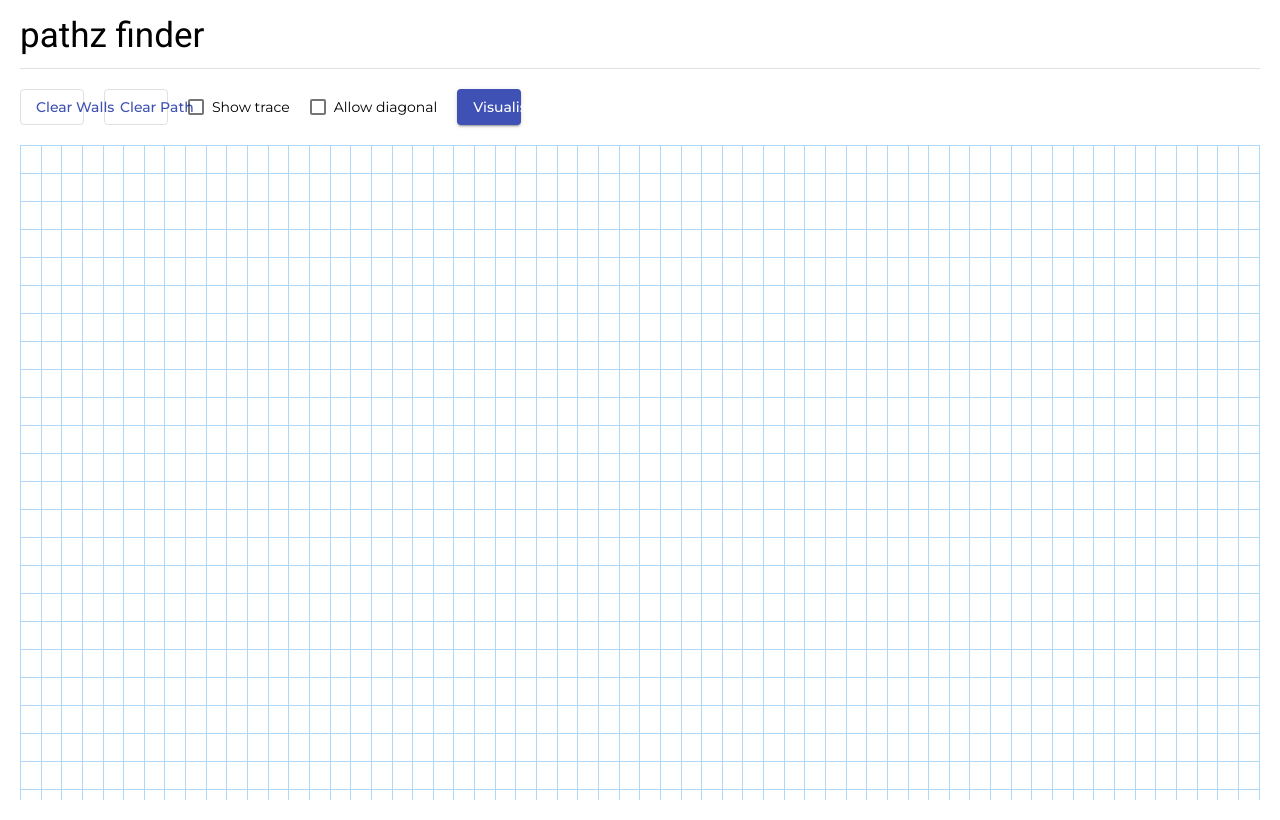
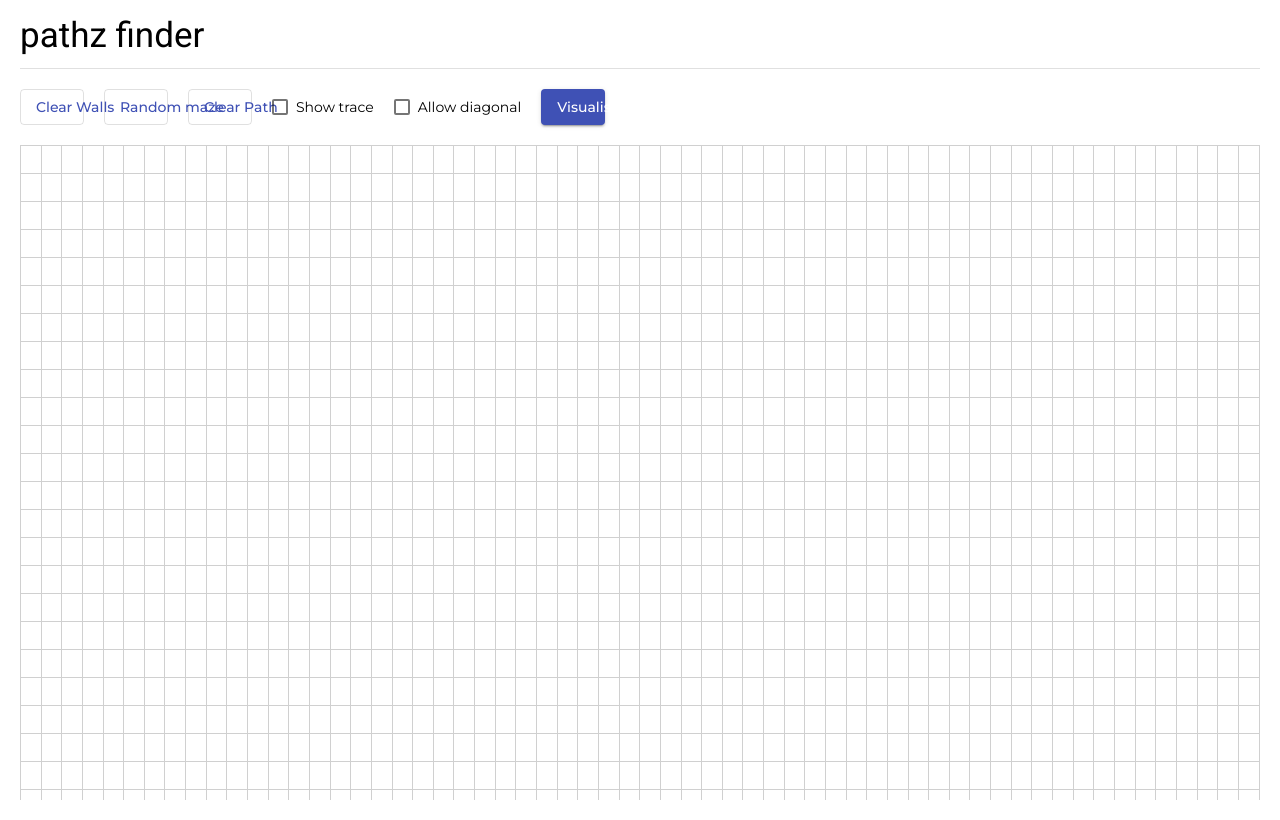
Before and after one commit to hugoBuissez/angular-pathfinder, an Angular app: page / in a window 1280 px wide. Built offline with nearby package versions, Linux system fonts and the light colour scheme.

Commit message:
Random maze && trace / diag option

```diff
--- a/src/app/Algorithms/BFS.ts
+++ b/src/app/Algorithms/BFS.ts
@@ -24,7 +24,7 @@ export class BFS {
 
       for (let neighbour of neighbours) {
 
-        if (!neighbour.isVisited) {
+        if (!neighbour.isVisited && !neighbour.isWall) {
           father[neighbour.id] = currentNode?.id;
 
           if (neighbour.isEndNode) {
--- a/src/app/Cell.ts
+++ b/src/app/Cell.ts
@@ -6,4 +6,5 @@ export interface Cell {
     isEndNode: boolean;
     isVisited: boolean;
     isPath: boolean;
+    isWall: boolean;
 }
--- a/src/app/Grid/grid.component.css
+++ b/src/app/Grid/grid.component.css
@@ -30,6 +30,10 @@ table {
 
 .startNode {
   animation-name: node-animation-start;
+}
+
+.wallNode {
+  animation-name: node-animation-wall;
 }
 
 .animNode {
@@ -96,3 +100,21 @@ table {
     background-color: var(--path-color);
   }
 }
+
+@keyframes node-animation-wall {
+  0% {
+    transform: scale(0.3);
+    border-radius: 50%;
+    background-color: var(--wall-node-color);
+  }
+  50% {
+    transform: scale(1.2);
+    border-radius: 20%;
+    background-color: var(--wall-node-color);
+  }
+  100% {
+    transform: scale(1);
+    border-radius: 0;
+    background-color: var(--wall-node-color);
+  }
+}
--- a/src/app/Grid/grid.component.html
+++ b/src/app/Grid/grid.component.html
@@ -1,4 +1,9 @@
-<app-header (visualise)="onVisualise()" (diagonal)="onDiagonal()"></app-header>
+<app-header
+  (visualise)="onVisualise()"
+  (diagonal)="onDiagonal()"
+  (clearPath)="onClearPath()"
+  (randomWalls)="onRandomWalls()"
+></app-header>
 
 <div class="gridCtn">
   <table>
@@ -8,8 +13,10 @@
         [ngClass]="{
           startNode: cell.isStartNode,
           endNode: cell.isEndNode,
-          visitedNode: cell.isVisited && !cell.isStartNode && !cell.isEndNode,
-          pathNode: cell.isPath && !cell.isStartNode && !cell.isEndNode
+          visitedNode:
+            cell.isVisited && trace && !cell.isStartNode && !cell.isEndNode,
+          pathNode: cell.isPath && !cell.isStartNode && !cell.isEndNode,
+          wallNode: cell.isWall && !cell.isStartNode && !cell.isEndNode
         }"
         (click)="handleCell(cell)"
         class="cell animNode"
--- a/src/app/Grid/grid.component.ts
+++ b/src/app/Grid/grid.component.ts
@@ -25,9 +25,11 @@ export class GridComponent implements OnInit {
   endNode: Cell; // Attribute is null if the board has not endNode yet.
 
   diagonals: boolean = false;
+  trace: boolean = false;
 
   ngOnInit(): void {
 
+    // Board setup.
     for (let y = 0; y < this.boardHeight; y++) {
       var row: Cell[] = [];
       for (let x = 0; x < this.boardWitdh; x++) {
@@ -38,7 +40,8 @@ export class GridComponent implements OnInit {
           isStartNode: false,
           isEndNode: false,
           isVisited: false,
-          isPath: false
+          isPath: false,
+          isWall: false
         })
       }
 
@@ -47,6 +50,7 @@ export class GridComponent implements OnInit {
   }
 
   onVisualise(): void {
+    this.onClearPath();
     var bfs = new BFS(this.board);
     var fatherPath = bfs.execute(this.startNode, this.endNode, this.diagonals);
     Utils.animatePath(fatherPath);
@@ -56,7 +60,22 @@ export class GridComponent implements OnInit {
     this.diagonals = !this.diagonals;
   }
 
+  onClearPath(): void {
+    this.board.forEach(row => {
+      row.map((node) => { if (node.isPath || node.isVisited) node.isPath = node.isVisited = false; })
+    });
+  }
+
+  onRandomWalls(): void {
+    this.board.forEach((row) => {
+      row.map((node) => { if (Math.floor(Math.random() * 4) == 2 && !node.isStartNode && !node.isEndNode) node.isWall = true })
+    })
+  }
+
   handleCell(cell: Cell): void {
+
+    if (cell.isWall)
+      return;
 
     if (cell.isEndNode) {
       cell.isEndNode = false;
--- a/src/app/Header/header.component.html
+++ b/src/app/Header/header.component.html
@@ -12,11 +12,15 @@
     Clear Walls
   </button>
 
+  <button mat-stroked-button color="primary" (click)="emitRandomWalls()">
+    Random maze
+  </button>
+
   <button
     mat-stroked-button
     color="primary"
     id="clearPath"
-    (click)="onClearPath()"
+    (click)="emitClearPath()"
   >
     Clear Path
   </button>
--- a/src/app/Header/header.component.ts
+++ b/src/app/Header/header.component.ts
@@ -10,7 +10,8 @@ export class HeaderComponent implements OnInit {
 
   @Output() visualise = new EventEmitter();
   @Output() diagonal = new EventEmitter();
-
+  @Output() clearPath = new EventEmitter();
+  @Output() randomWalls = new EventEmitter();
 
   constructor() {
   }
@@ -26,7 +27,12 @@ export class HeaderComponent implements OnInit {
     this.visualise.emit('visualise');
   }
 
-  onClearPath(): void {
+  emitClearPath(): void {
+    this.clearPath.emit('clearPath');
+  }
+
+  emitRandomWalls(): void {
+    this.randomWalls.emit('randomWalls');
   }
 
   handleShowTrace(event: any): void {
--- a/src/styles.css
+++ b/src/styles.css
@@ -5,9 +5,10 @@
   font-family: "Montserrat", sans-serif;
   --start-node-color: #aed9e0;
   --end-node-color: #ffa69e;
-  --border-cell-color: #afd8f8;
+  --border-cell-color: #d0d0d0;
   --path-color: #b8f2e6;
   --visited-node-color: #faf3dd;
+  --wall-node-color: #808080;
 }
 
 html,
```
